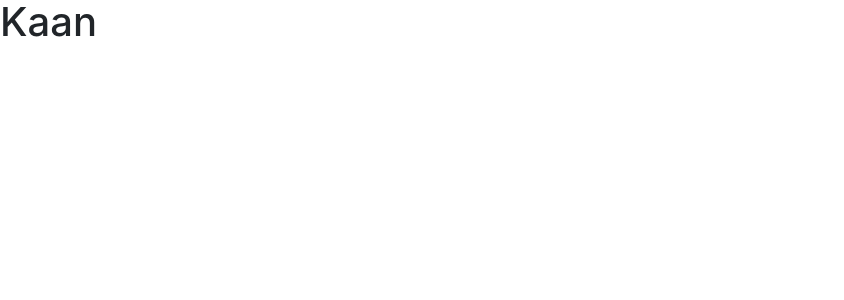
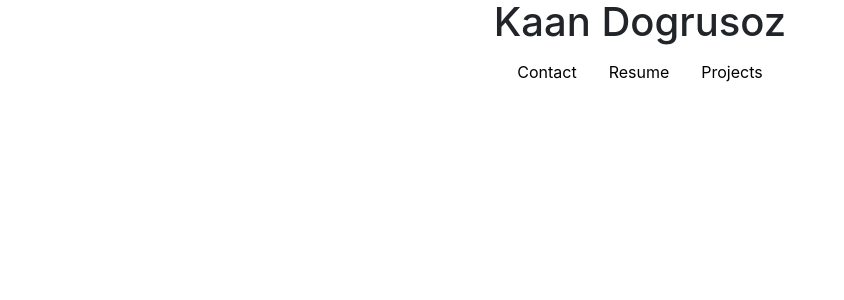
Before and after one commit to kaandog/kaandog.github.io, a Jekyll site: the page built from index.html, in a window 1280 px wide. Shown: the top 300 px of the page, without its empty margins (0-844 px from the left). Built offline with Jekyll 4.4.1, drawn with Linux system fonts in a browser that asks for light colours; nearby versions of some CDN libraries.

Commit message:
basic navbar added

```diff
--- a/_layouts/default.html
+++ b/_layouts/default.html
@@ -6,12 +6,22 @@
     <meta charset="utf-8">
     <meta name="viewport" content="width=device-width, initial-scale=1, shrink-to-fit=no">
 
+		<!-- Main Css -->
+		<link rel="stylesheet" type="text/css" href="/css/main.css">
     <!-- Bootstrap CSS -->
     <link rel="stylesheet" href="https://maxcdn.bootstrapcdn.com/bootstrap/4.0.0-beta/css/bootstrap.min.css" integrity="sha384-/Y6pD6FV/Vv2HJnA6t+vslU6fwYXjCFtcEpHbNJ0lyAFsXTsjBbfaDjzALeQsN6M" crossorigin="anonymous">
   </head>
   <body>
 
-		<div> {{ content }} </div>
+		<h1 align="center"> Kaan Dogrusoz </h1>
+		<nav class="nav justify-content-center">
+			<a class="nav-link" href="#">Contact</a>
+			<a class="nav-link" href="#">Resume</a>
+			<a class="nav-link" href="#">Projects</a>
+		</nav>
+		<div class="container">
+			{{ content }}
+		</div>
 
     <!-- Optional JavaScript -->
     <!-- jQuery first, then Popper.js, then Bootstrap JS -->
--- /dev/null
+++ b/css/main.css
@@ -0,0 +1,12 @@
+
+body {
+	margin: 60px auto;
+}
+
+.nav-link {
+	color:black;
+}
+
+.nav-link:hover {
+	color: gray;
+}
--- a/index.html
+++ b/index.html
@@ -2,5 +2,3 @@
 layout: default
 title: Kaan Dogrusoz
 ---
-
-<h1> Kaan </h1>
```
